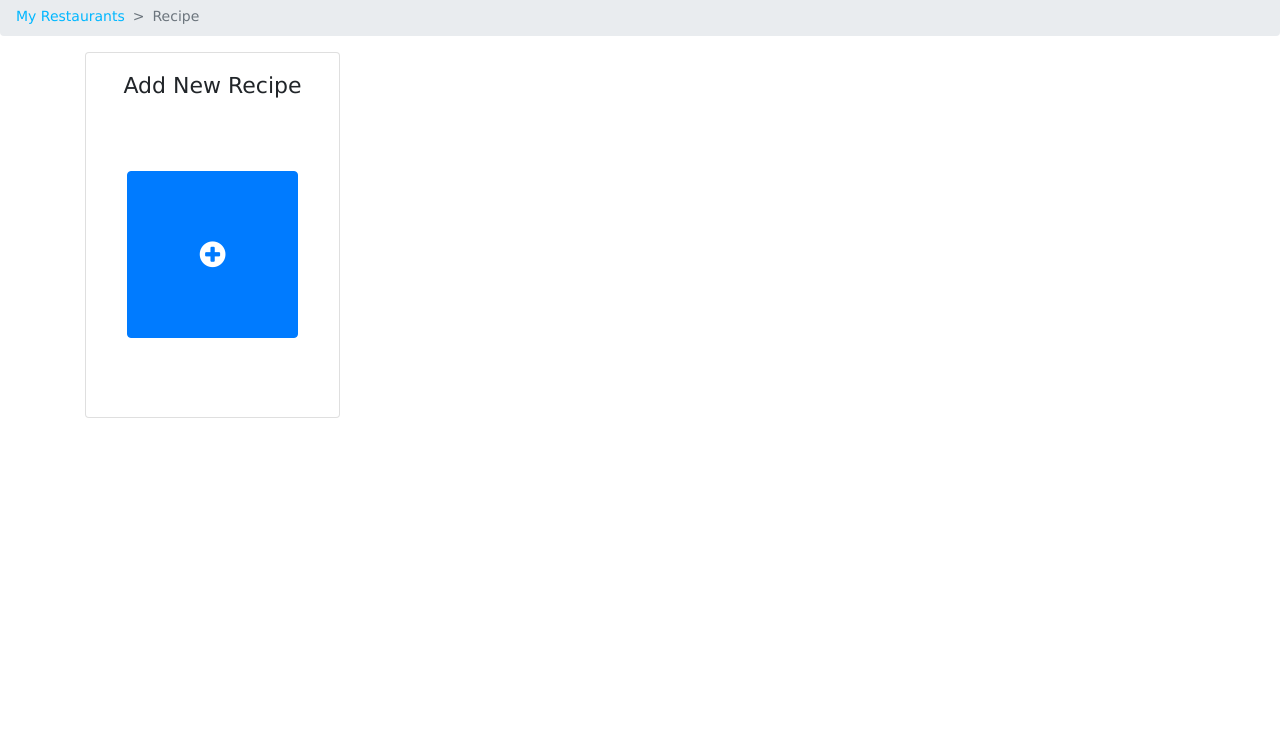
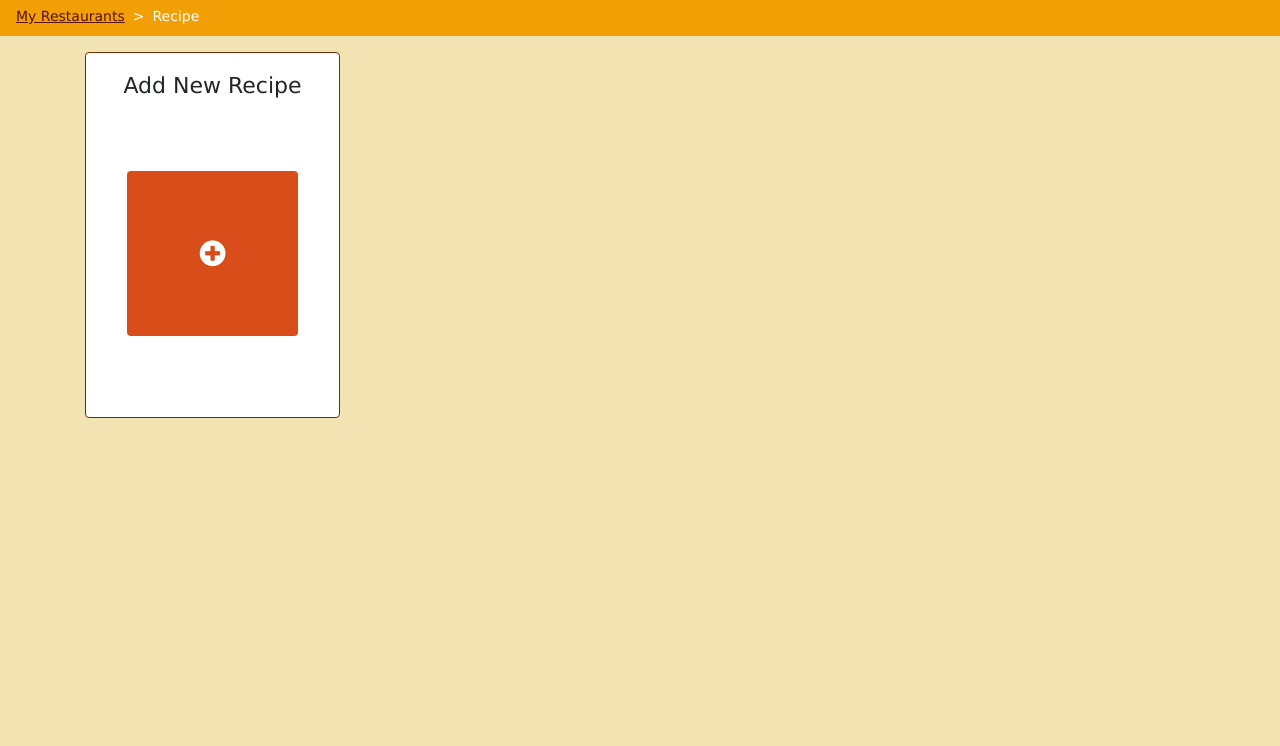
Before and after one commit to dokkodev/reciview, a plain HTML site: page public/recipe.html in a window 1280 px wide. Shown: the part 54-800 px from the top of the page. Drawn offline with Linux system fonts and the light colour scheme; no server answers.

Commit message:
common.css edit

```diff
--- a/public/js/recipe.js
+++ b/public/js/recipe.js
@@ -30,7 +30,7 @@ var recipe_card_template = function(recipe, key){
 				'<div class="card-body">',
 					'<img class="card-img" src="',recipe.src,'">',
 					'<div class="row edit-enter-wrapper">',
-						'<button type="button" class="btn btn-outline-dark edit-button col">Edit</button>',
+						'<button type="button" class="btn btn-secondary edit-button col">Edit</button>',
 						'<button type="button" class="btn btn-primary enter-button col">Enter',
 							(recipe.new_review ? '<div class="notification">' + recipe.new_review + '</div>' : ''),
 						'</button>',
--- a/public/stylesheets/common.css
+++ b/public/stylesheets/common.css
@@ -8,11 +8,32 @@ a {
 }
 
 header {
-	background-color: indigo;
+	background-color: #732c02;
+}
+
+nav{
+    background-color: #F29F05;
+}
+
+.breadcrumb{
+    background-color: #F29F05;
+}
+
+.breadcrumb a{
+    color: #591202;
+    text-decoration:underline;
+}
+.breadcrumb a.hover{
+    text-decoration:none;
+}
+
+.breadcrumb-item.active{
+    color: #fff;
 }
 
 nav .breadcrumb-item+.breadcrumb-item::before {
 	content: ">";
+    color: #fff;
 }
 
 .restaurant-card {
@@ -22,3 +43,19 @@ nav .breadcrumb-item+.breadcrumb-item::before {
 .vertical-center {
 	padding: 10px 0;
 }
+
+body{
+    background-color: #F2E3B3;
+}
+
+.btn{
+    border:none;
+}
+
+.btn.btn-primary{
+    background-color: #D94D1A;
+}
+
+.card{
+    border: 1px #732c02 solid;
+}
```
